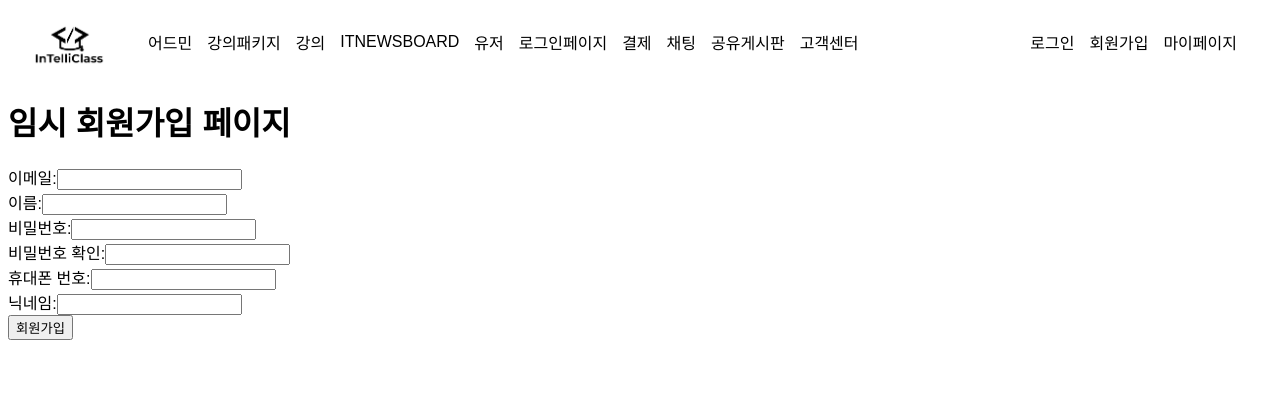
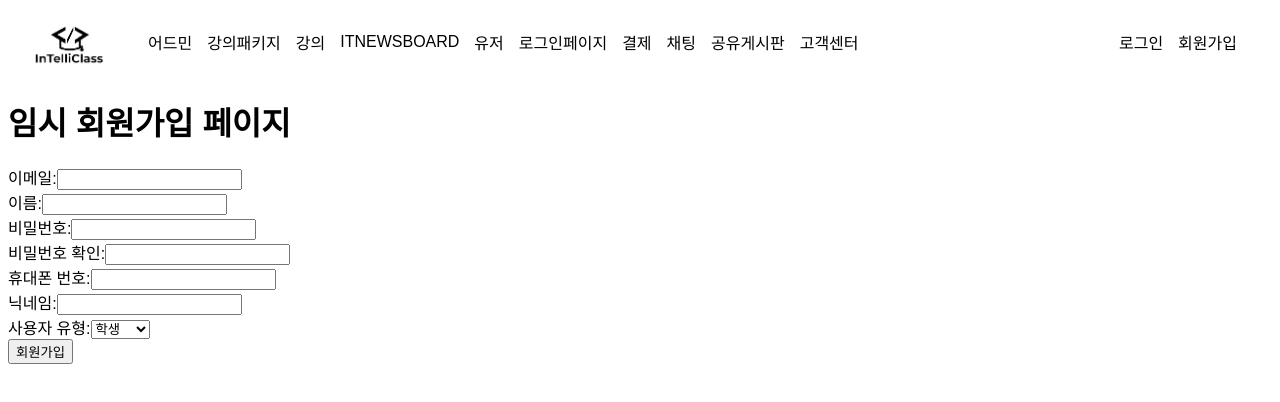
Before and after one commit to qkskck326326/intelligent_react, a Next.js app: page /user/enroll in a window 1280 px wide. Shown: the top 402 px of the page. Built offline with nearby package versions, Linux system fonts and the light colour scheme; a web font is replaced by a local one.

Commit message:
ㅎㅇㅎㅇ

```diff
--- a/src/axiosApi/MemberAxios.js
+++ b/src/axiosApi/MemberAxios.js
@@ -1,33 +1,34 @@
-import axios from "./authApi";
-import {authStore} from '../stores/authStore';
+// import axios from "./authApi";
+// import {authStore} from '../stores/authStore';
 
-export const signUp = (signUpData) => {
-    return axios.post("/members", signUpData).then(res => {
-        return res;
-    });
-};
+// import axios from 'axios';
 
-export const login = (loginData) => {
-    return axios.post("/api/auth/login", loginData).then(response => {
-        //로그인 성공시 토큰 처리
-        const token = response.headers['authorization'] || response.headers['Authorization'];
-        if(token){
-            const pureToken = token.split(' ')[1];
-            window.localStorage.setItem("token", pureToken);
-            window.localStorage.setItem("isAdmin", response.data.isAdmin);
-            window.localStorage.setItem("refresh", response.data.refresh);
-            authStore.setIsAdmin(response.data.isAdmin);
-            authStore.checkLoggedIn();
-        }
-        return response;
-    });
-};
+// // export const signUp = async (signUpData) => {
+// //     const response = await axios.post('/users/user', signUpData);
+// //     return response.data;
+// // };
 
-export const logout = () => {
-    return axios.post("/logout").then(res => {
-        return res;
-    });
-};
+// export const login = (loginData) => {
+//     return axios.post("/api/auth/login", loginData).then(response => {
+//         //로그인 성공시 토큰 처리
+//         const token = response.headers['authorization'] || response.headers['Authorization'];
+//         if(token){
+//             const pureToken = token.split(' ')[1];
+//             window.localStorage.setItem("token", pureToken);
+//             window.localStorage.setItem("isAdmin", response.data.isAdmin);
+//             window.localStorage.setItem("refresh", response.data.refresh);
+//             authStore.setIsAdmin(response.data.isAdmin);
+//             authStore.checkLoggedIn();
+//         }
+//         return response;
+//     });
+// };
+
+// export const logout = () => {
+//     return axios.post("/logout").then(res => {
+//         return res;
+//     });
+// };
 
 //마이페이지, 회원정보수정, 회원탈퇴
 //관리자 : 회원목록 조회, 회원 검색 (아이디, 가입날짜, 로그인가능여부 등)
--- a/src/components/common/HeaderBar.jsx
+++ b/src/components/common/HeaderBar.jsx
@@ -1,23 +1,30 @@
-import React, { useEffect } from 'react';
+import React, { useState, useEffect } from "react";
 import { Navbar, Nav } from 'react-bootstrap';
 import { observer } from 'mobx-react';
-import { authStore } from '../../stores/authStore';
-import { logout } from '../../axiosApi/MemberAxios';
+import { authStore } from "../../stores/authStore";
+import { axiosClient } from '../../axiosApi/axiosClient';
+import { handleAxiosError } from '../../axiosApi/errorAxiosHandler';
 import styles from '../../styles/header.module.css'; // CSS 모듈을 import
 
 const HeaderBar = observer(() => {
-    const loggedIn = authStore.loggedIn; // 로그인 상태값
+    const isLoggedIn = authStore.isLoggedIn;
 
     useEffect(() => {
-        authStore.checkLoggedIn();
+        authStore.checkIsLoggedIn()
     }, []);
 
-    // 로그아웃 핸들러
-    const handleLogout = () => {
-        logout().then(res => {
+    const handleLogout = async (e) => {
+        e.preventDefault();
+        try {
+            const response = await axiosClient.post('/logout'); // 로그아웃 엔드포인트로 요청
+            console.log('로그아웃 성공:', response.data);
             localStorage.clear();
-            authStore.setLoggedIn(false);
-        });
+            authStore.setIsLoggedIn(false);
+            window.location.href = 'http://localhost:3000'; // 로그아웃 성공 시 이동
+        } catch (error) {
+            console.error('로그아웃 실패:', error);
+            handleAxiosError(error);
+        }
     };
 
     return (
@@ -38,16 +45,15 @@ const HeaderBar = observer(() => {
                 <Nav.Link href="/cs" className={styles['nav-link']}>고객센터</Nav.Link>
             </Nav>
             <Nav className={styles['right-nav']}>
-                {loggedIn ? (
+                {isLoggedIn ? (
                     <>
                         <Nav.Link onClick={handleLogout} className={styles['nav-link']}>로그아웃</Nav.Link>
-                        <Nav.Link href="/" className={styles['nav-link']}>내 정보</Nav.Link>
+                        <Nav.Link href="/user/mypage" className={styles['nav-link']}>마이페이지</Nav.Link>
                     </>
                 ) : (
                     <>
-                        <Nav.Link href="/" className={styles['nav-link']}>로그인</Nav.Link>
-                        <Nav.Link href="/" className={styles['nav-link']}>회원가입</Nav.Link>
-                        <Nav.Link href="/user/mypage" className={styles['nav-link']}>마이페이지</Nav.Link>
+                        <Nav.Link href="/user/login" className={styles['nav-link']}>로그인</Nav.Link>
+                        <Nav.Link href="/user/enroll" className={styles['nav-link']}>회원가입</Nav.Link>
                     </>
                 )}
             </Nav>
--- a/src/components/member/signUp.jsx
+++ b/src/components/member/signUp.jsx
@@ -1,7 +1,7 @@
 import React, { useState } from 'react';
-import { signUp } from "../../axiosApi/MemberAxios";
 import { useRouter } from 'next/router';
 import { handleAxiosError } from "../../axiosApi/errorAxiosHandler";
+import { axiosClient } from "../../axiosApi/axiosClient";
 
 const SignUpForm = () => {
     const router = useRouter();
@@ -12,6 +12,7 @@ const SignUpForm = () => {
         confirmPassword: '',
         phone: '',
         nickname: '',
+        userType: 0, // 기본값을 학생으로 설정
     });
 
     const handleInputChange = (e) => {
@@ -24,7 +25,7 @@ const SignUpForm = () => {
 
     const handleSubmit = async (e) => {
         e.preventDefault();
-        const { userEmail, userName, userPwd, confirmPassword, phone, nickname } = formData;
+        const { userEmail, userName, userPwd, confirmPassword, phone, nickname, userType } = formData;
         if (userPwd !== confirmPassword) {
             alert('비밀번호가 일치하지 않습니다.');
             return;
@@ -36,16 +37,16 @@ const SignUpForm = () => {
             phone,
             nickname,
             provider: "intelliclass",
-            registerTime: new Date().toISOString(),
+            registerTime: "",
             profileImageUrl: "",
-            userType: 0,
+            userType,
             reportCount: 0,
             loginOk: 'Y',
             faceLoginYn: 'N',
             snsAccessToken: "",
         };
         try {
-            await signUp(signUpData);
+            await axiosClient.post('/users/user', signUpData);
             router.push("/user/login");
         } catch (error) {
             handleAxiosError(error);
@@ -79,6 +80,14 @@ const SignUpForm = () => {
                     <label htmlFor="nickname">닉네임:</label>
                     <input type="text" id="nickname" name="nickname" value={formData.nickname} onChange={handleInputChange} required />
                 </div>
+                <div className="form-group">
+                    <label htmlFor="userType">사용자 유형:</label>
+                    <select id="userType" name="userType" value={formData.userType} onChange={handleInputChange} required>
+                        <option value={0}>학생</option>
+                        <option value={1}>강사</option>
+                        <option value={2}>관리자</option>
+                    </select>
+                </div>
                 <div className="button-container">
                     <button type="submit">회원가입</button>
                 </div>
--- a/src/stores/authStore.js
+++ b/src/stores/authStore.js
@@ -1,24 +1,28 @@
 import {makeAutoObservable} from 'mobx';
 // mobx를 모듈의 로그인상태 자동확인 설정
 // _app.js 에 임포트하여 어딜 가서든 따라다니게 만듬
-class AuthStore {
-    loggedIn = false;
+class AuthStore{
+    isLoggedIn = false;
     isAdmin = false;
-
-    constructor(){
+    constructor() {
         makeAutoObservable(this);
     }
 
-    setLoggedIn(status){
-        this.loggedIn = status
+    setIsLoggedIn(status){
+        this.isLoggedIn = status
+    }
+
+    checkIsLoggedIn(){
+        this.isLoggedIn = !!localStorage.getItem("token");
+        return this.isLoggedIn;  // 로그인 상태를 반환
     }
 
     setIsAdmin(status){
-        this.isAdmin = status
+        this.isAdmin = status;
     }
 
-    checkLoggedIn(){
-        this.loggedIn = !!localStorage.getItem("token");
+    checkIsAdmin(){
+        return this.isAdmin; // 관리자인지 여부를 반환
     }
 }
 
```
Also changed, not shown: src/components/member/loginForm.jsx (+27 -27 lines).
